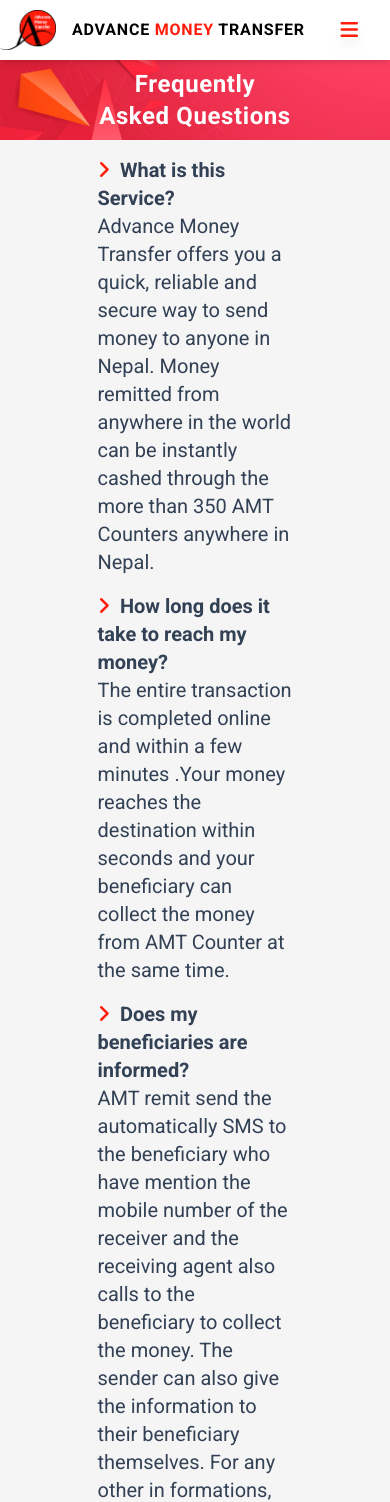
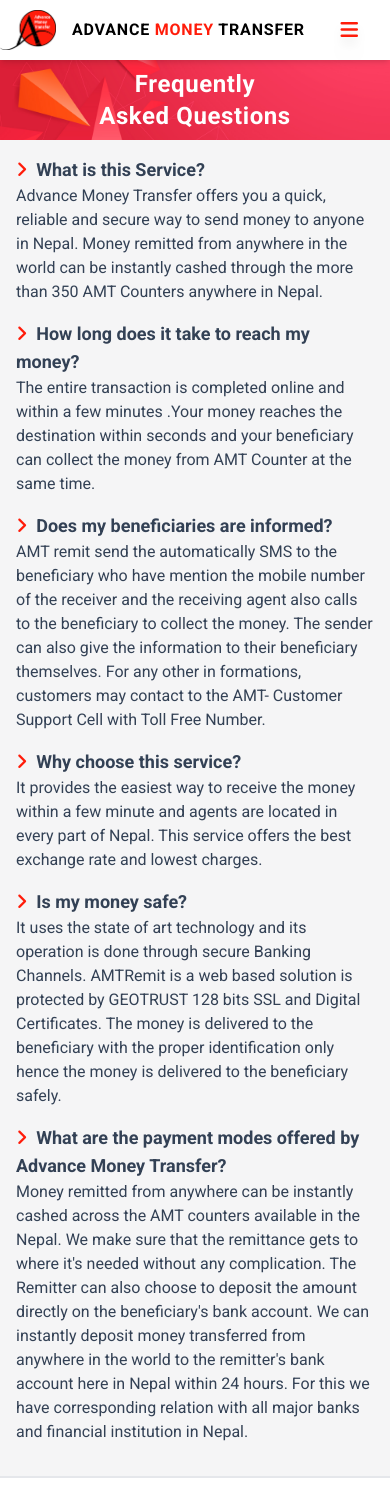
Before and after one commit to navinmaharjan/advance-money-transfer, a React (Vite) app in the folder client/: page /FAQs in a window 390 px wide. Shown: the top 1502 px of the page. Built offline with nearby package versions, Linux system fonts and the light colour scheme.

Commit message:
header scroll behaviour disabled when nav is true

```diff
--- a/client/package.json
+++ b/client/package.json
@@ -4,7 +4,7 @@
   "version": "0.0.0",
   "type": "module",
   "scripts": {
-    "dev": "vite",
+    "dev": "vite --host",
     "build": "vite build",
     "lint": "eslint . --ext js,jsx --report-unused-disable-directives --max-warnings 0",
     "preview": "vite preview"
--- a/client/src/Pages/FooterLinks/AffiliateCompany.jsx
+++ b/client/src/Pages/FooterLinks/AffiliateCompany.jsx
@@ -18,7 +18,7 @@
         </div>
       </div>
       <div className="bg-offWhite">
-        <div className="w-1/2 container mx-auto text-base text-slate-700  py-4 sm:py-20">
+        <div className="sm:w-1/2 container mx-auto text-base text-slate-700  py-4 sm:py-20 px-4 sm:px-0">
           <p>
             <span className="font-semibold">
               Union International Tours & Travels P Ltd{" "}
--- a/client/src/Pages/FooterLinks/AnitMoneyLaundering.jsx
+++ b/client/src/Pages/FooterLinks/AnitMoneyLaundering.jsx
@@ -18,7 +18,7 @@
         </div>
       </div>
       <div className="bg-offWhite">
-        <div className="w-1/2 container mx-auto text-base text-slate-700  py-4 sm:py-20">
+        <div className="sm:w-1/2 container mx-auto text-base text-slate-700  py-4 sm:py-20 px-4 sm:px-0">
           <p>
             Money laundering is the illegal attempt to hide the true source of
             money. It generally involves money that has been obtained through
--- a/client/src/Pages/FooterLinks/CompanyProfile.jsx
+++ b/client/src/Pages/FooterLinks/CompanyProfile.jsx
@@ -17,7 +17,7 @@
         </div>
       </div>
       <div className="bg-offWhite">
-        <div className="w-1/2 container mx-auto text-base text-slate-700  py-4 sm:py-16">
+        <div className="sm:w-1/2 container mx-auto text-base text-slate-700  py-4 sm:py-16 px-4 sm:px-0">
           <p className="pb-2">
             <span className="text-lg font-semibold">
               Advance Money Transfer Pvt. Ltd.
--- a/client/src/Pages/FooterLinks/FAQ.jsx
+++ b/client/src/Pages/FooterLinks/FAQ.jsx
@@ -4,7 +4,7 @@
   22;
   return (
     <>
-      <div className="relative w-full h-20 sm:h-60">
+      <div className="relative w-full h-20 sm:h-40">
         {/* <div className="absolute w-full h-60 bg-black opacity-50 z-10"></div> */}
         <img
           src={Banner}
@@ -18,9 +18,9 @@
         </div>
       </div>
       <div className="bg-offWhite">
-        <div className="w-1/2 container mx-auto text-xl text-slate-700  py-4 sm:py-16">
+        <div className="sm:w-1/2 container mx-auto text-base text-slate-700  py-4 sm:py-16 px-4 sm:px-0">
           <div className="pb-4">
-            <h3 className="text-xl font-semibold">
+            <h3 className="text-lg font-semibold">
               {" "}
               <i className="fa-solid fa-angle-right text-brand"></i> &nbsp;What
               is this Service?
@@ -33,7 +33,7 @@
             </p>
           </div>
           <div className="pb-4">
-            <h3 className="text-xl font-semibold">
+            <h3 className="text-lg font-semibold">
               <i className="fa-solid fa-angle-right text-brand"></i> &nbsp;How
               long does it take to reach my money?
             </h3>
@@ -45,7 +45,7 @@
             </p>
           </div>
           <div className="pb-4">
-            <h3 className="text-xl font-semibold">
+            <h3 className="text-lg font-semibold">
               <i className="fa-solid fa-angle-right text-brand"></i> &nbsp;Does
               my beneficiaries are informed?
             </h3>
@@ -59,7 +59,7 @@
             </p>
           </div>
           <div className="pb-4">
-            <h3 className="text-xl font-semibold">
+            <h3 className="text-lg font-semibold">
               <i className="fa-solid fa-angle-right text-brand"></i> &nbsp;Why
               choose this service?
             </h3>
@@ -70,7 +70,7 @@
             </p>
           </div>
           <div className="pb-4">
-            <h3 className="text-xl font-semibold">
+            <h3 className="text-lg font-semibold">
               <i className="fa-solid fa-angle-right text-brand"></i> &nbsp;Is my
               money safe?
             </h3>
@@ -85,7 +85,7 @@
           </div>
 
           <div className="pb-4">
-            <h3 className="text-xl font-semibold">
+            <h3 className="text-lg font-semibold">
               <i className="fa-solid fa-angle-right text-brand"></i> &nbsp;What
               are the payment modes offered by Advance Money Transfer?
             </h3>
--- a/client/src/Pages/FooterLinks/Managment.jsx
+++ b/client/src/Pages/FooterLinks/Managment.jsx
@@ -18,7 +18,7 @@
         </div>
       </div>
       <div className="bg-offWhite">
-        <div className="w-1/2 container mx-auto text-base text-slate-700  py-4 sm:py-20">
+        <div className="sm:w-1/2 container mx-auto text-base text-slate-700  py-4 sm:py-20 px-4 sm:px-0">
           <p>
             The AMT is leaded by chairman <span className="font-semibold">Mr Krishna Prasad Gnawali</span>, a young and
             successful professional. He is the M D of Union International Tours
--- a/client/src/Pages/FooterLinks/OurNetwork.jsx
+++ b/client/src/Pages/FooterLinks/OurNetwork.jsx
@@ -18,7 +18,7 @@
         </div>
       </div>
       <div className="bg-offWhite">
-        <div className="w-1/2 container mx-auto text-base text-slate-700  py-4 sm:py-24">
+        <div className="sm:w-1/2 container mx-auto text-base text-slate-700  py-4 sm:py-24 px-4 sm:px-0">
           <p>
           We have strategic confederation with leading remittance companies in the world, such as  Hong Kong, and Israel. We have established international network offices in Hong Kong, Korea and UK. In addition, we have authorized agents scattered around the world- in the USA, Japan, Malaysia, Germany, China, Australia etc.
           </p>
--- a/client/src/Pages/FooterLinks/OurTeam.jsx
+++ b/client/src/Pages/FooterLinks/OurTeam.jsx
@@ -18,7 +18,7 @@
         </div>
       </div>
       <div className="bg-offWhite">
-        <div className="w-1/2 container mx-auto text-base text-slate-700  py-4 sm:py-16">
+        <div className="sm:w-1/2 container mx-auto text-base text-slate-700  py-4 sm:py-16 px-4 sm:px-0">
           <p>
             Our company has latest technologies and equipment for remittance
             services. We currently have 11 skilled staffs in head office
--- a/client/src/Pages/FooterLinks/ProductServices.jsx
+++ b/client/src/Pages/FooterLinks/ProductServices.jsx
@@ -18,7 +18,7 @@
         </div>
       </div>
       <div className="bg-offWhite">
-        <div className="w-1/2 container mx-auto text-base text-slate-700  py-4 sm:py-20">
+        <div className="sm:w-1/2 container mx-auto text-base text-slate-700  py-4 sm:py-20 px-4 sm:px-0">
           <p>
             AMT Remit is an online money transfer product developed by the
             company to facilitate money transfer to Nepal with the uses of
--- a/client/tailwind.config.js
+++ b/client/tailwind.config.js
@@ -44,14 +44,6 @@
           "0%": { transform: 'scale(1)' },
           "100%": { transform: 'scale(1.2)' },
         },
-        menuTransform: {
-          "0%": { left: '-320px' },
-          "100%": { left: '0px' },
-        },
-        menuTransform2: {
-          "0%": { left: '0px' },
-          "100%": { left: '-320px' },
-        },
         dropdownAnimation: {
           "0%": { opacity: 0 },
           "100%": { opacity: 10 },
@@ -66,8 +58,6 @@
         quickLinkAnimation: "quickLinks 5s linear infinite",
         usefulLinkAnimation: "usefulLinks 5s linear infinite",
         bannerScaleAnimation: "bannerScale 10s linear infinite",
-        menuTransformAnimation: "menuTransform 0.3s linear forwards",
-        menuTransformAnimation2: "menuTransform2 0.3s linear forwards",
         dropdown: "dropdownAnimation 0.3s linear forwards",
         dropdown2: "dropdownAnimation2 0.3s linear forwards"
       },
```
Also changed, not shown: client/src/Components/Header.jsx (+47 -30 lines).
